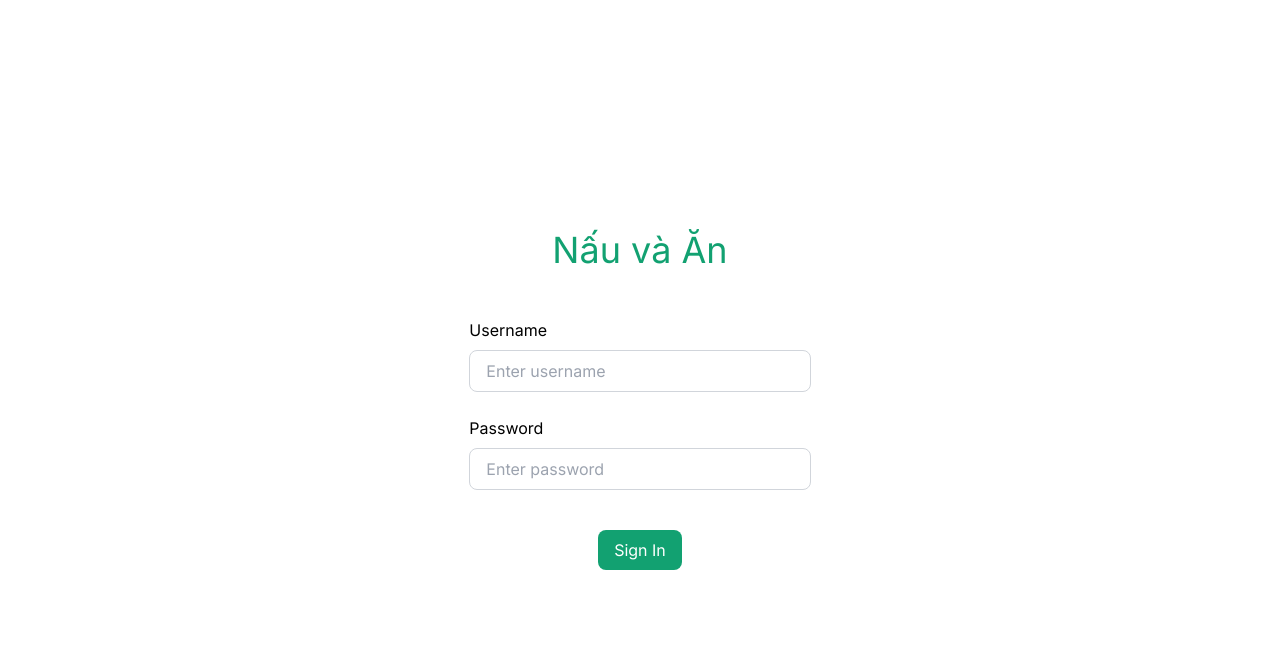
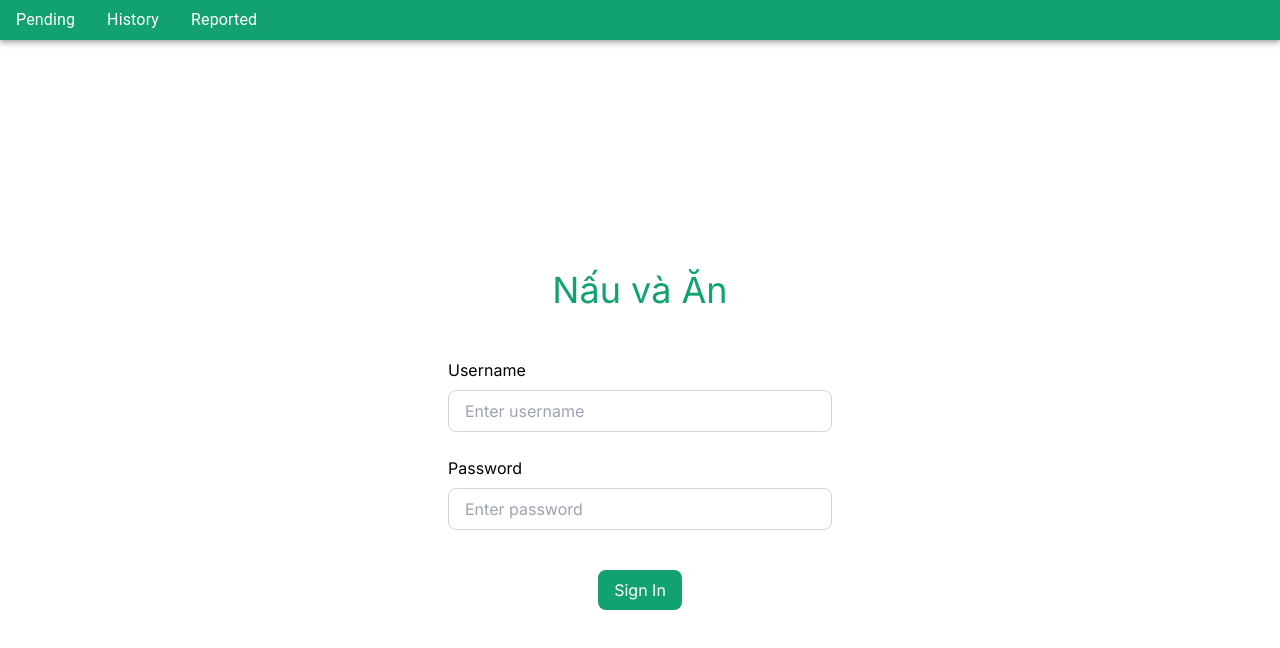
Before and after one commit to Nau-va-An/novaan-portal, a Next.js app: page /auth/signin in a window 1280 px wide. Shown: the top 648 px of the page. Built offline with nearby package versions, Linux system fonts and the light colour scheme.

Commit message:
fix: add navbar to view different statused

```diff
--- a/common/components/Navbar.tsx
+++ b/common/components/Navbar.tsx
@@ -1,3 +1,74 @@
+import { Status } from '@/pages/submissions/types/submission'
+import {
+    AppBar,
+    Box,
+    Container,
+    IconButton,
+    Menu,
+    MenuItem,
+    Typography,
+} from '@mui/material'
+import { useRouter } from 'next/router'
+
+interface NavbarItem {
+    label: string
+    query: string[]
+    mask: string
+}
+
+const NavbarItem = (props: NavbarItem) => {
+    const router = useRouter()
+
+    const handleRedirect = () => {
+        router.push(
+            {
+                pathname: '/submissions/[status]',
+                query: { status: props.query },
+            },
+            props.mask,
+            { shallow: true }
+        )
+    }
+
+    return (
+        <div
+            className="px-4 py-2 mx-2 h-full cursor-pointer"
+            onClick={handleRedirect}
+        >
+            <Typography align="center">{props.label}</Typography>
+        </div>
+    )
+}
+
 const Navbar = () => {
-    return <div>Hellow World</div>
+    const navbarItems: NavbarItem[] = [
+        {
+            label: 'Pending',
+            query: ['pending'],
+            mask: '/submissions/pending',
+        },
+        {
+            label: 'History',
+            query: ['approved', 'rejected'],
+            mask: '/submissions/history',
+        },
+        {
+            label: 'Reported',
+            query: ['reported'],
+            mask: '/submissions/reported',
+        },
+    ]
+    return (
+        <AppBar position="static">
+            <div className="flex items-center justify-start text-white bg-cprimary-300 px-8">
+                <div className="flex ml-6">
+                    {navbarItems.map((item) => (
+                        <NavbarItem key={item.label} {...item} />
+                    ))}
+                </div>
+            </div>
+        </AppBar>
+    )
 }
+
+export default Navbar
--- a/pages/_app.tsx
+++ b/pages/_app.tsx
@@ -2,15 +2,27 @@ import ErrorBoundary from '@/common/components/ErrorBoundary'
 import { Inter } from 'next/font/google'
 
 import '@/styles/globals.css'
+import {
+    AppBar,
+    Box,
+    Container,
+    IconButton,
+    Menu,
+    MenuItem,
+    Typography,
+} from '@mui/material'
+import { customColors } from '@/tailwind.config'
+import Navbar from '@/common/components/Navbar'
 
 const inter = Inter({ subsets: ['latin'] })
 
 export default function App({ Component, pageProps }) {
     return (
-        <main className={inter.className}>
+        <div className={inter.className}>
             <ErrorBoundary>
+                <Navbar />
                 <Component {...pageProps} />
             </ErrorBoundary>
-        </main>
+        </div>
     )
 }
--- a/pages/auth/signin.tsx
+++ b/pages/auth/signin.tsx
@@ -70,7 +70,7 @@ const SignIn = () => {
     }
 
     return (
-        <div className="h-screen flex items-center justify-center flex-col mx-32">
+        <div className="h-screen flex items-center justify-center flex-col mx-16">
             <div>
                 <h1 className="text-4xl text-cprimary-300">Nấu và Ăn</h1>
             </div>
--- a/pages/submissions/[status].tsx
+++ b/pages/submissions/[status].tsx
@@ -7,7 +7,7 @@ import {
     SubmissionType,
 } from './types/submission'
 import { useFetchSubmissions } from './services/submissions.service'
-import { capitalize, lowerCase } from 'lodash'
+import { capitalize } from 'lodash'
 import {
     Paper,
     Table,
@@ -25,22 +25,34 @@ import { customColors } from '@/tailwind.config'
 const SubmissionsView = () => {
     const router = useRouter()
 
-    const [status, setStatus] = useState<string>('pending')
+    const [status, setStatus] = useState<string>(router.query.status as string)
     const [content, setContent] = useState<(Recipe | CulinaryTips)[]>([])
     const [currentTab, setCurrentTab] = useState(SubmissionType.Recipe)
     const { recipes, tips, fetchContent } = useFetchSubmissions(status)
 
+    const resetState = () => {
+        setContent([])
+        setCurrentTab(SubmissionType.Recipe)
+    }
+
     useEffect(() => {
         const status = router.query.status as string
-        if (status == null) {
+        resetState()
+        if (status == null || status.length === 0) {
             return
         }
         setStatus(status)
-        fetchContent()
-    }, [router, recipes, tips, fetchContent])
+    }, [router.query.status])
 
     useEffect(() => {
-        if (recipes.length === 0) {
+        if (status == null || status.length === 0) {
+            return
+        }
+        fetchContent()
+    }, [status])
+
+    useEffect(() => {
+        if (recipes == null || recipes.length === 0) {
             return
         }
         setContent(recipes)
@@ -85,7 +97,7 @@ const SubmissionsView = () => {
     }, [])
 
     return (
-        <div className="mx-64 mt-8">
+        <div className="mx-16 mt-8">
             <h1 className="text-4xl">{capitalize(status)} submissions</h1>
             <Box sx={{ borderBottom: 1, borderColor: 'divider' }}>
                 <Tabs
@@ -112,6 +124,7 @@ const SubmissionsView = () => {
                             <TableCell align="center">Type</TableCell>
                             <TableCell align="center">Created at</TableCell>
                             <TableCell align="center">Updated at</TableCell>
+                            <TableCell align="center">Status</TableCell>
                             <TableCell align="center">Actions</TableCell>
                         </TableRow>
                     </TableHead>
@@ -137,6 +150,9 @@ const SubmissionsView = () => {
                                     <TableCell align="center">TBD</TableCell>
                                     <TableCell align="center">TBD</TableCell>
                                     <TableCell align="center">
+                                        {content.status}
+                                    </TableCell>
+                                    <TableCell align="center">
                                         <a
                                             className="text-cinfo cursor-pointer hover:underline"
                                             onClick={() =>
--- a/pages/submissions/services/submissions.service.ts
+++ b/pages/submissions/services/submissions.service.ts
@@ -17,15 +17,15 @@ export const useFetchSubmissions = (status: string) => {
         timeout: 10000,
     })
 
-    const [requested, setRequested] = useState(false)
     const [recipes, setRecipes] = useState<Recipe[]>([])
     const [tips, setTips] = useState<CulinaryTips[]>([])
 
     const fetchContent = async () => {
-        if (requested) {
-            return
-        }
-        const submissions = await getReq(`admin/submissions/?status=${status}`)
+        const query =
+            status === 'history'
+                ? 'status=approved&status=rejected'
+                : `status=${status}`
+        const submissions = await getReq(`admin/submissions/?${query}`)
         if (submissions == null) {
             console.log('Submission comeback as null')
             return
@@ -34,7 +34,6 @@ export const useFetchSubmissions = (status: string) => {
         const { recipes, culinaryTips } = submissions
         setRecipes(recipes)
         setTips(culinaryTips)
-        setRequested(true)
     }
 
     return { recipes, tips, fetchContent }
```
